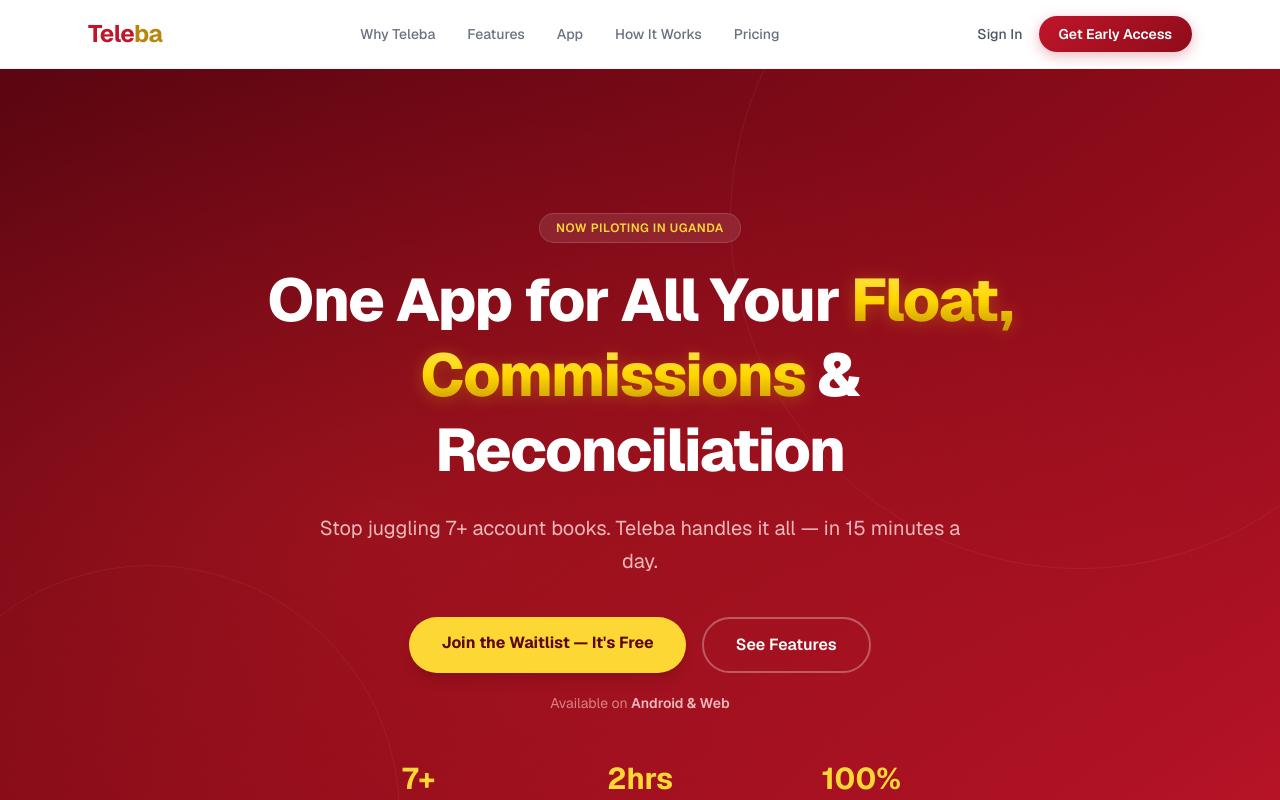
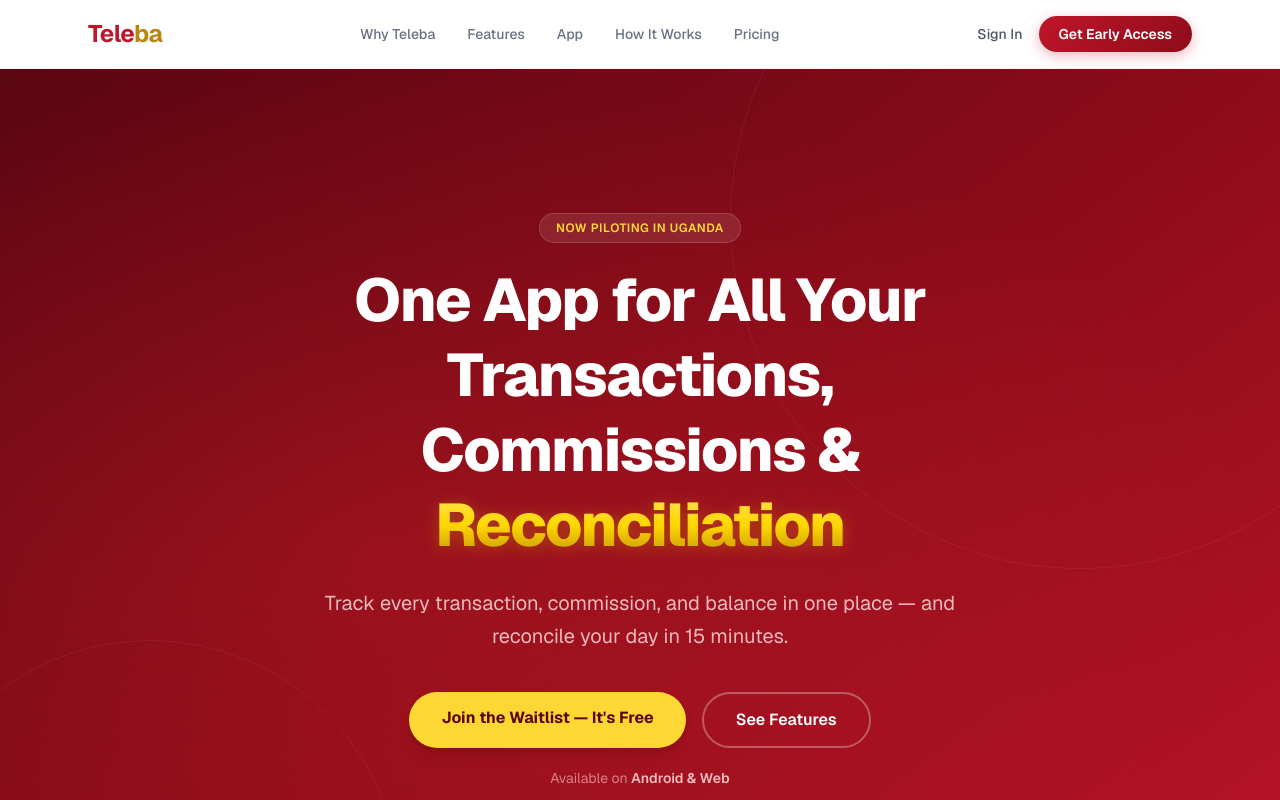
Before and after one commit to Ntsinga/Teleba-Landing-Page, a Next.js app: page / in a window 1280 px wide. Shown: the top 800 px of the page. Built offline with nearby package versions, Linux system fonts and the light colour scheme; no server answers.

Commit message:
Update messaging for clarity and consistency across the platform

```diff
--- a/app/opengraph-image.tsx
+++ b/app/opengraph-image.tsx
@@ -63,7 +63,7 @@
           fontWeight: 400,
         }}
       >
-        One app for all your float, commissions &amp; reconciliation
+        One app for all your transactions, commissions &amp; reconciliation
       </div>
 
       {/* Stats row */}
--- a/app/page.tsx
+++ b/app/page.tsx
@@ -12,7 +12,7 @@
 export const metadata: Metadata = {
   title: "Teleba | Telecom and Agent Banking Platform",
   description:
-    "Teleba helps telecom and agent banking businesses reconcile accounts, track commissions, manage float, and run operations from one platform.",
+    "Track every transaction, commission, and balance in one place — and reconcile your day in 15 minutes.",
   alternates: {
     canonical: BASE_URL,
   },
@@ -158,13 +158,12 @@
               Now piloting in Uganda
             </span>
             <h1 className="max-w-3xl text-4xl md:text-6xl font-extrabold leading-tight tracking-tight text-white">
-              One App for All Your{" "}
-              <span className="brand-text-gradient">Float, Commissions</span>{" "}
-              &amp; Reconciliation
+              One App for All Your Transactions, Commissions &amp;{" "}
+              <span className="brand-text-gradient">Reconciliation</span>
             </h1>
             <p className="mt-6 max-w-2xl text-lg md:text-xl leading-relaxed text-red-100/80">
-              Stop juggling 7+ account books. Teleba handles it all — in 15
-              minutes a day.
+              Track every transaction, commission, and balance in one place —
+              and reconcile your day in 15 minutes.
             </p>
             <div className="mt-10 flex flex-col sm:flex-row gap-4">
               <a
```
